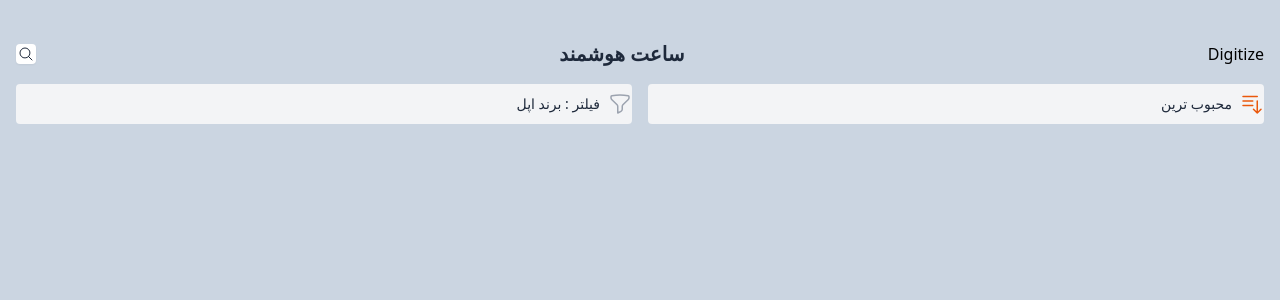
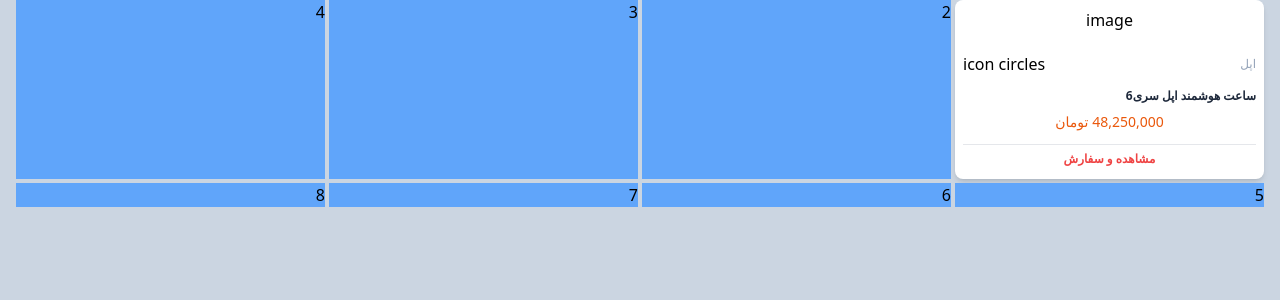
Before and after one commit to amirShirany/digital-shoping, a React (Create React App) app: page / in a window 1280 px wide. Shown: the top 300 px of the page. Built offline with nearby package versions, Linux system fonts and the light colour scheme.

Commit message:
Add :demo cart product section

```diff
--- a/src/components/SmartWatch.js
+++ b/src/components/SmartWatch.js
@@ -2,7 +2,7 @@ const SmartWAtch = () => {
   return (
     <div>
       {/* app bar */}
-      <div className="flex justify-between items-center pt-10 px-4 mb-4">
+      <div className="md:hidden flex justify-between items-center pt-10 px-4 mb-4">
         <div>Digitize</div>
         <div className="text-xl font-bold text-slate-800">ساعت هوشمند</div>
         <div>
@@ -23,8 +23,8 @@ const SmartWAtch = () => {
         </div>
       </div>
       {/* filter - sort mobile section */}
-      <div className="flex justify-between items-center px-4 gap-x-4">
-        <div className="flex items-center justify-start bg-gray-100 rounded py-2 w-full">
+      <div className="md:hidden flex justify-between items-center px-4 gap-x-4 mb-8">
+        <div className="flex items-center justify-start bg-gray-100 rounded py-1 w-full">
           <div>
             <svg
               xmlns="http://www.w3.org/2000/svg"
@@ -42,7 +42,7 @@ const SmartWAtch = () => {
           </div>
           <span className="text-sm text-slate-800 mr-2">محبوب ترین</span>
         </div>
-        <div className="flex items-center justify-start bg-gray-100 rounded py-2 w-full">
+        <div className="flex items-center justify-start bg-gray-100 rounded py-1 w-full">
           <div>
             <svg
               xmlns="http://www.w3.org/2000/svg"
@@ -61,6 +61,38 @@ const SmartWAtch = () => {
           <span className="text-sm text-slate-800 mr-2"> فیلتر : برند اپل</span>
         </div>
       </div>
+      {/* product section */}
+      <div className="mx-4 gap-1 grid grid-cols-2 md:grid-cols-3 lg:grid-cols-4">
+        <div className="bg-white rounded-lg p-2 shadow-md">
+          <div className="flex justify-center px-1 mb-5">image</div>
+
+          <div className="flex justify-between items-center w-full mb-3">
+            <p className="text-slate-400 text-xs">اپل</p>
+            <span>icon circles</span>
+          </div>
+
+          <div className="text-slate-800 text-xs font-bold mb-2">
+            ساعت هوشمند اپل سری6
+          </div>
+
+          <div className="text-orange-600 text-center text-sm mb-3">
+            48,250,000 تومان
+          </div>
+          <hr />
+
+          <button className="text-red-500 text-xs font-bold w-full py-1">
+            مشاهده و سفارش
+          </button>
+        </div>
+
+        <div className="bg-blue-400">2</div>
+        <div className="bg-blue-400">3</div>
+        <div className="bg-blue-400">4</div>
+        <div className="bg-blue-400">5</div>
+        <div className="bg-blue-400">6</div>
+        <div className="bg-blue-400">7</div>
+        <div className="bg-blue-400">8</div>
+      </div>
     </div>
   )
 }
```
